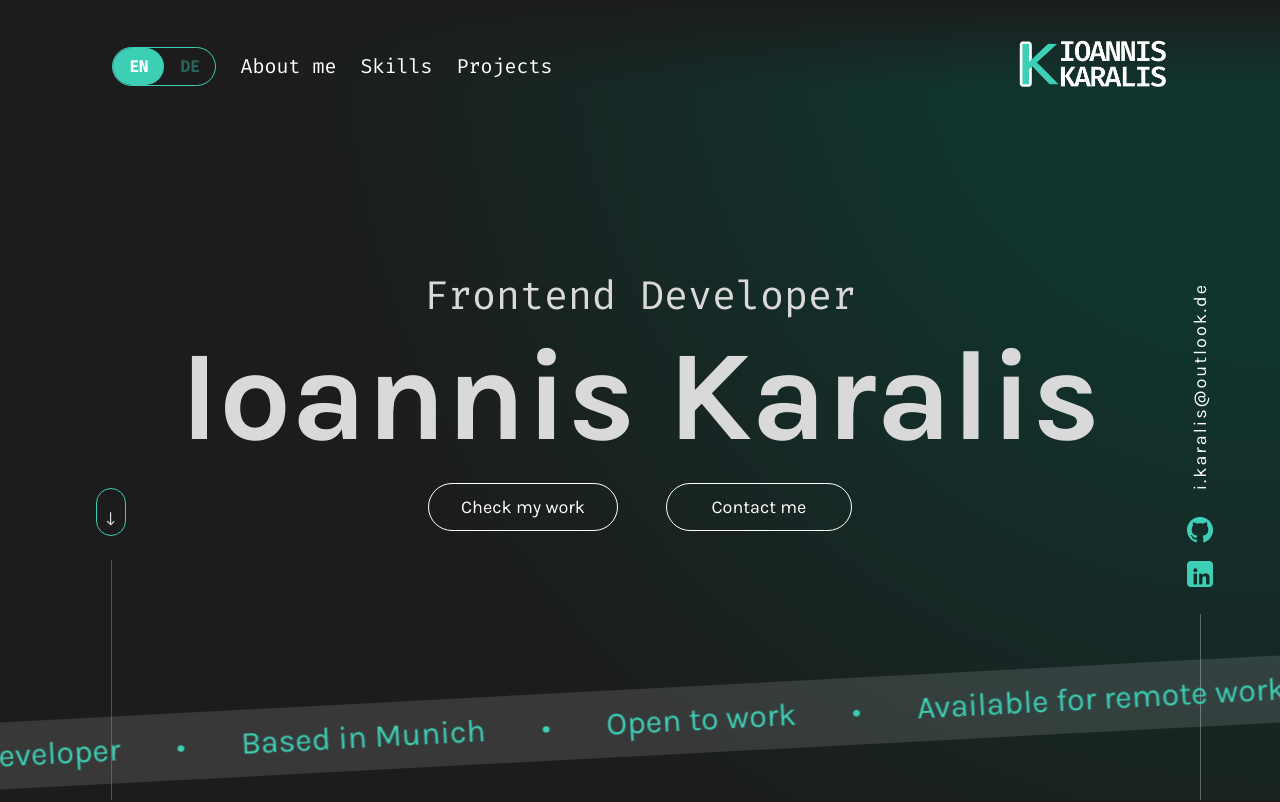
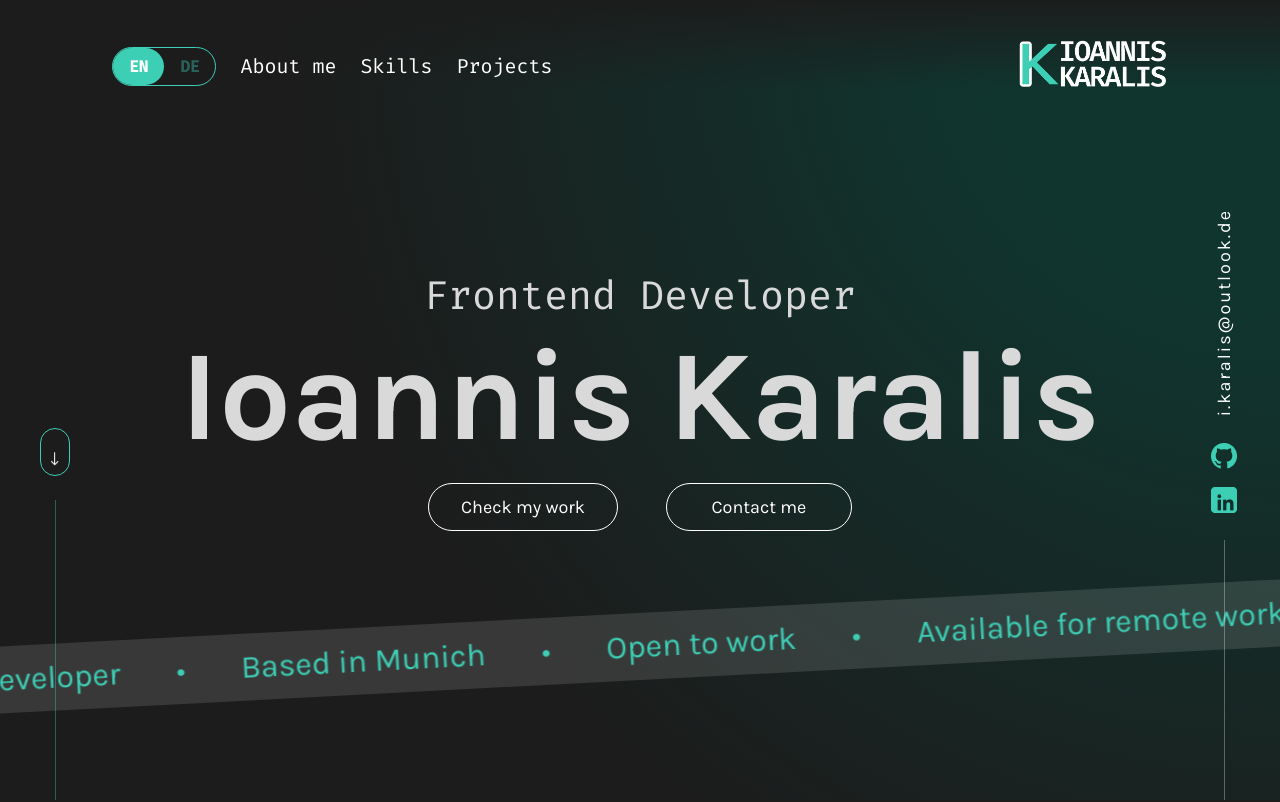
Before and after one commit to Ioannis1Karalis/portfolio, an Angular app: page / in a window 1280 px wide. Shown: the top 802 px of the page. Built offline with nearby package versions, Linux system fonts and the light colour scheme.

Commit message:
hero section fixed

```diff
--- a/src/app/hero-section/hero-section.component.html
+++ b/src/app/hero-section/hero-section.component.html
@@ -29,6 +29,8 @@
       </div>
   </div>
 
+<div class="hero-content-wrapper">
+
   <div class="scroll-indicator-left">
     <div class="circle-arrow">
       <img src="../../assets/img/icons/other-icons/arrow_down.png" alt="Scroll down">
@@ -36,7 +38,8 @@
     <div class="line-green"></div>
   </div>
 
-<div class="social-indicator-right">
+
+  <div class="social-indicator-right">
 
     <a href="mailto:i.karalis@outlook.de" class="email-link desktop-only-flex">i.karalis&#64;outlook.de</a>
 
@@ -58,10 +61,10 @@
       </a>
 
     </div>
+    <div class="line-white"></div>
+  </div>
 
-    <div class="line-white"></div>
-
-  </div>
+</div>
 
   <div class="ticker-wrap">
     <div class="ticker-track">
--- a/src/app/hero-section/hero-section.component.scss
+++ b/src/app/hero-section/hero-section.component.scss
@@ -17,6 +17,18 @@
     pointer-events: none;
     z-index: 1;
   }
+}
+
+.hero-content-wrapper {
+  position: absolute;
+  top: 0;
+  bottom: 0;
+  left: 50%;
+  transform: translateX(-50%);
+  width: 100%;
+  max-width: 1440px;
+  pointer-events: none;
+  z-index: 20;
 }
 
 .title {
@@ -95,7 +107,7 @@
 
 .ticker-wrap {
   position: absolute;
-  bottom: 44px;
+  bottom: 120px;
   left: -5%;
   width: 110%;
   background-color: rgba(#ffffff, 0.12);
@@ -136,15 +148,17 @@
   }
 }
 
+
 .scroll-indicator-left {
   position: absolute;
-  left: 96px;
+  left: 40px;
   bottom: 0;
   display: flex;
   flex-direction: column;
   align-items: center;
   gap: 24px;
   z-index: 20;
+  pointer-events: auto;
 
   .circle-arrow {
     width: 30px;
@@ -165,7 +179,7 @@
 
   .line-green {
     width: 1px;
-    height: 240px;
+    height: 300px;
     background-color: rgba(61, 207, 182, 0.4);
   }
 }
@@ -182,13 +196,14 @@
 
 .social-indicator-right {
   position: absolute;
-  right: 64px;
+  right: 40px;
   bottom: 0;
   display: flex;
   flex-direction: column;
   align-items: center;
   gap: 24px;
   z-index: 1;
+  pointer-events: auto;
 
   .email-link {
     writing-mode: vertical-rl;
@@ -268,7 +283,7 @@
 
   .line-white {
     width: 1px;
-    height: 186px;
+    height: 260px;
     background-color: rgba(255, 255, 255, 0.3);
   }
 }
@@ -336,7 +351,7 @@
   }
 
   .ticker-wrap {
-    bottom: 24px;
+    bottom: 38px;
   }
   .ticker-content > span {
     font-size: 24px;
```
